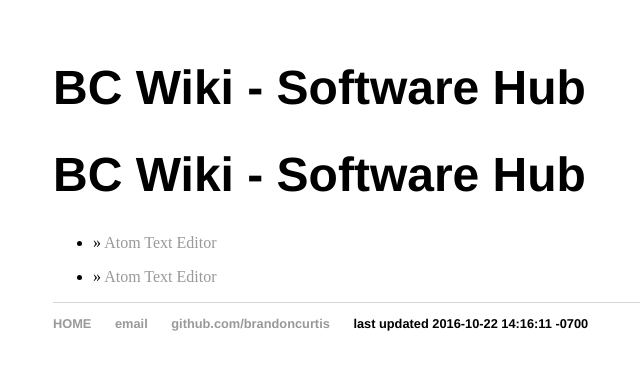
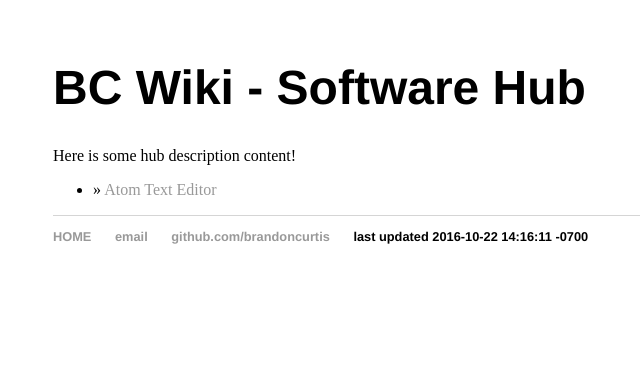
Before and after one commit to brandoncurtis/wiki, a Jekyll site: the page built from _wikihubs/software.html, in a window 1280 px wide. Shown: the top 370 px of the page, without its empty margins (139-779 px from the left). Built offline with Jekyll 4.4.1, drawn with Linux system fonts in a browser that asks for light colours.

Commit message:
fixing hub template

```diff
--- a/_wikihubs/software.html
+++ b/_wikihubs/software.html
@@ -5,12 +5,4 @@ permalink: software
 category: software
 ---
 
-	<h1>{{ page.title }}</h1>
-	<ul class="wikipages">
-
-	  {% for wikipage in site.wikipages %}
-    {% if wikipage.category == page.category %}
-	    <li> » <a href="{{ site.baseurl }}{{ wikipage.url }}" title="{{ wikipage.title }}">{{ wikipage.title }}</a></li>
-    {% endif %}
-	  {% endfor %}
-	</ul>
+Here is some hub description content!
```
